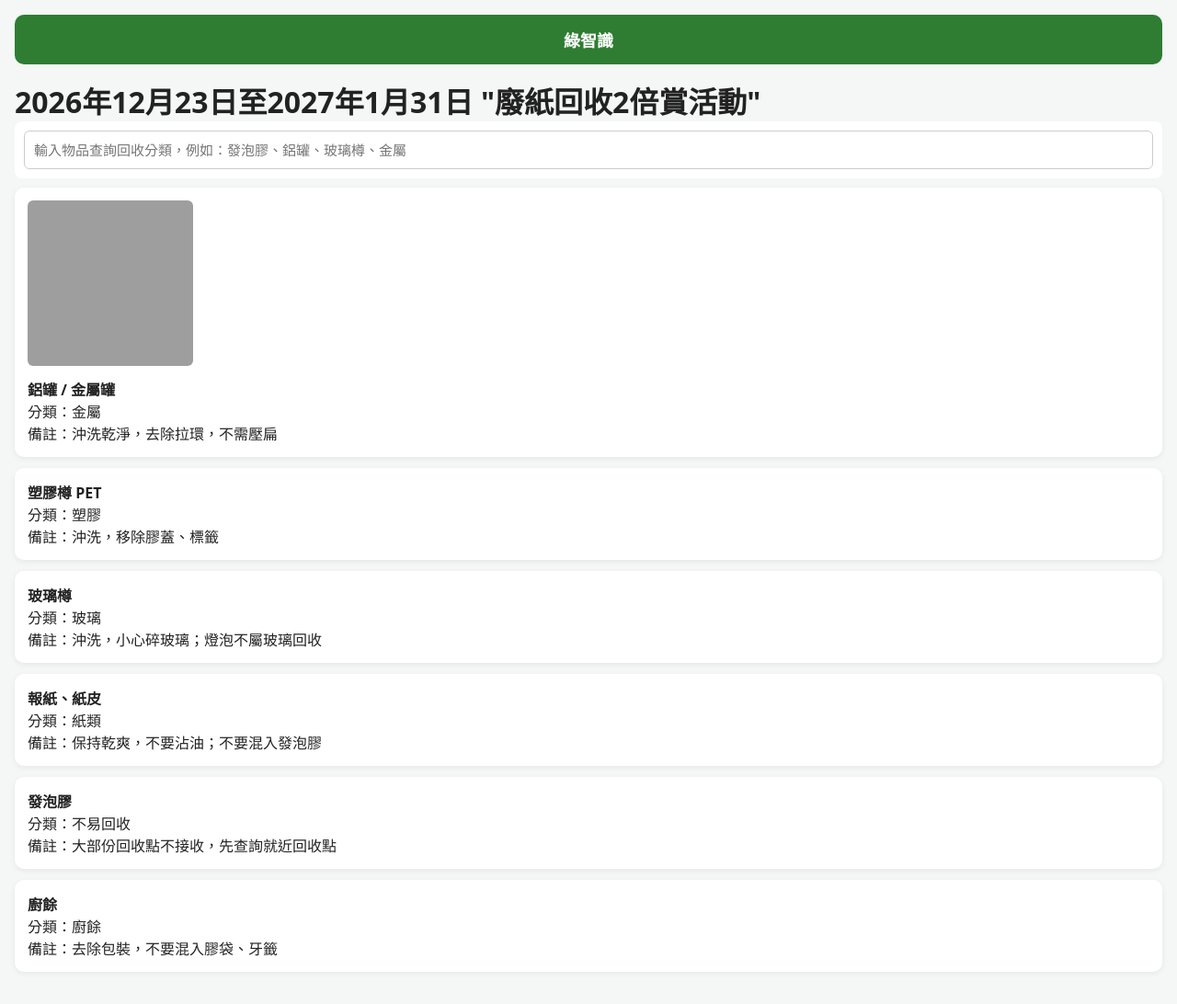
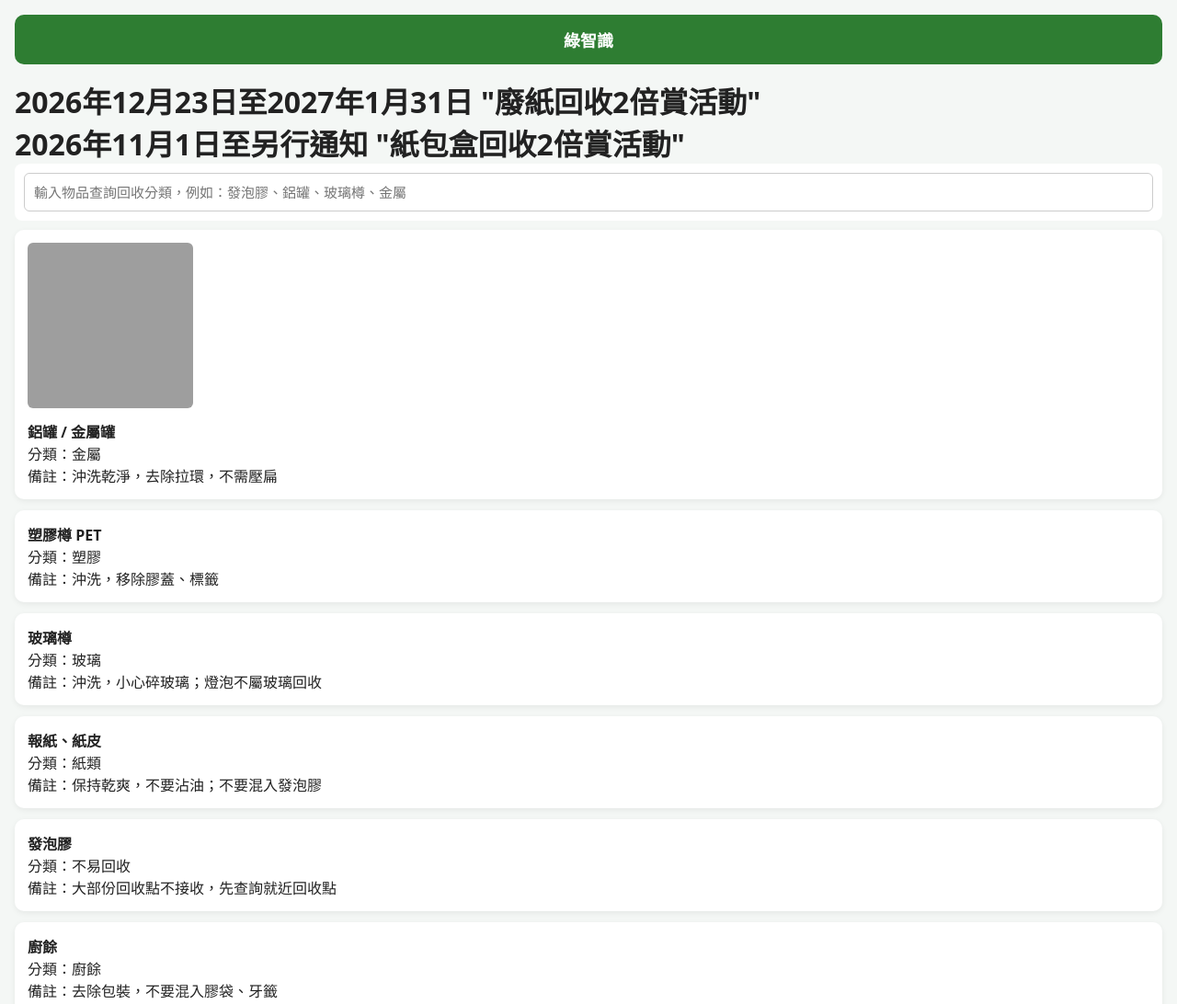
Before and after one commit to kawai-co/my-html-demo, a plain HTML site: page index.html in a window 1280 px wide. Shown: the whole page at 92% size. Drawn offline with Linux system fonts and the light colour scheme; grey boxes are pictures that could not be loaded.

Commit message:
Add new banners for recycling events

```diff
--- a/index.html
+++ b/index.html
@@ -72,7 +72,9 @@ body{
 <!-- ===== 新增：廢紙回收2倍賞 Banner ===== -->
      <h1>2026年12月23日至2027年1月31日
     "廢紙回收2倍賞活動"</h1>
-
+    <!-- ===== 新增：紙包飲品盒回收2倍賞 Banner ===== -->
+ <h1>2026年11月1日至另行通知
+    "紙包盒回收2倍賞活動"</h1>
 <div class="search-box">
     <input id="searchInput" placeholder="輸入物品查詢回收分類，例如：發泡膠、鋁罐、玻璃樽、金屬">
 </div>
```
